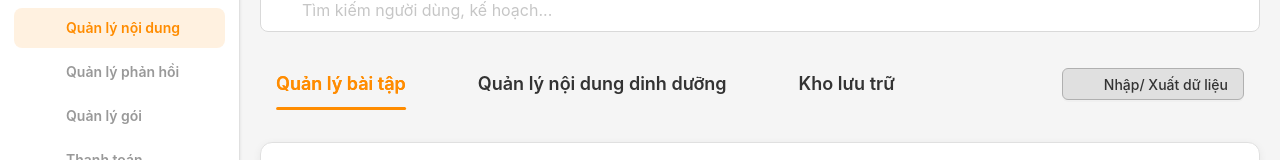
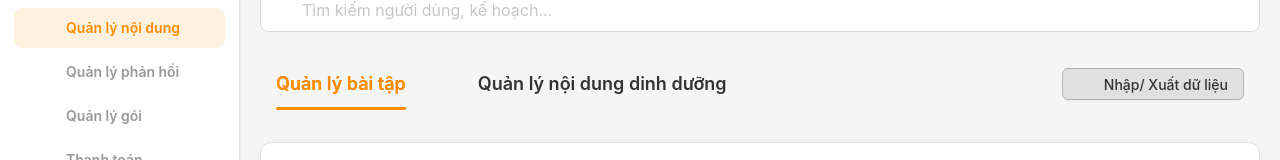
Before and after one commit to phamnguyen1700/fit-ai, a Next.js app: page /admin/content in a window 1280 px wide. Shown: the part 202-362 px from the top of the page. Built offline with nearby package versions, Linux system fonts and the light colour scheme; some icons are missing.

Commit message:
Update header.tsx

```diff
--- a/src/features/content/components/header.tsx
+++ b/src/features/content/components/header.tsx
@@ -7,7 +7,6 @@ import { Icon, icons } from '@/shared/ui/icon';
 const tabItems: TabItem[] = [
   { key: 'exercise', label: 'Quản lý bài tập' },
   { key: 'nutrition', label: 'Quản lý nội dung dinh dưỡng' },
-  { key: 'archive', label: 'Kho lưu trữ' },
 ];
 
 interface HeaderProps {
```
